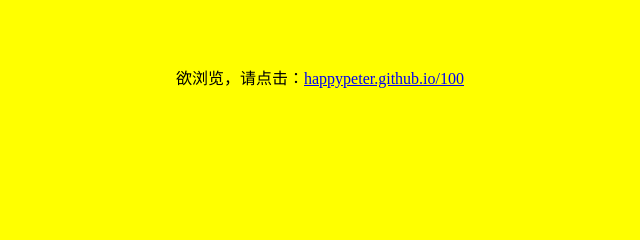
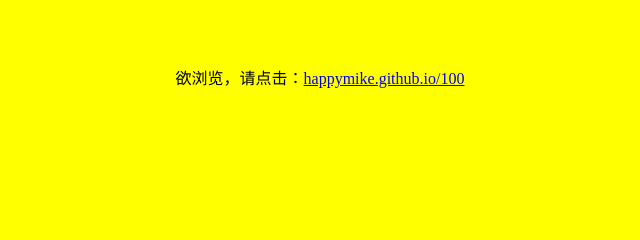
Before and after one commit to happymike/happymike.github.io, a plain HTML site: page index.html in a window 1280 px wide. Shown: the part 575-815 px from the top of the page, 320-960 px from the left. Drawn offline with Linux system fonts and the light colour scheme.

Commit message:
Update index.html

```diff
--- a/index.html
+++ b/index.html
@@ -19,7 +19,7 @@
 	<div class="banner"><h1>欢迎我的首页</h1></div>
 	<div class="content">
 		<h3>日日网页制作列表</h3>
-		<p>欲浏览，请点击：<a href="happypeter.github.io/100/">happypeter.github.io/100</a></p>
+		<p>欲浏览，请点击：<a href="happymike.github.io/100/">happymike.github.io/100</a></p>
 	</div>
 	<div class="footer">
 		<p><a href="527956352@qq.com">Email:527956352@qq.com</a></p>
```
